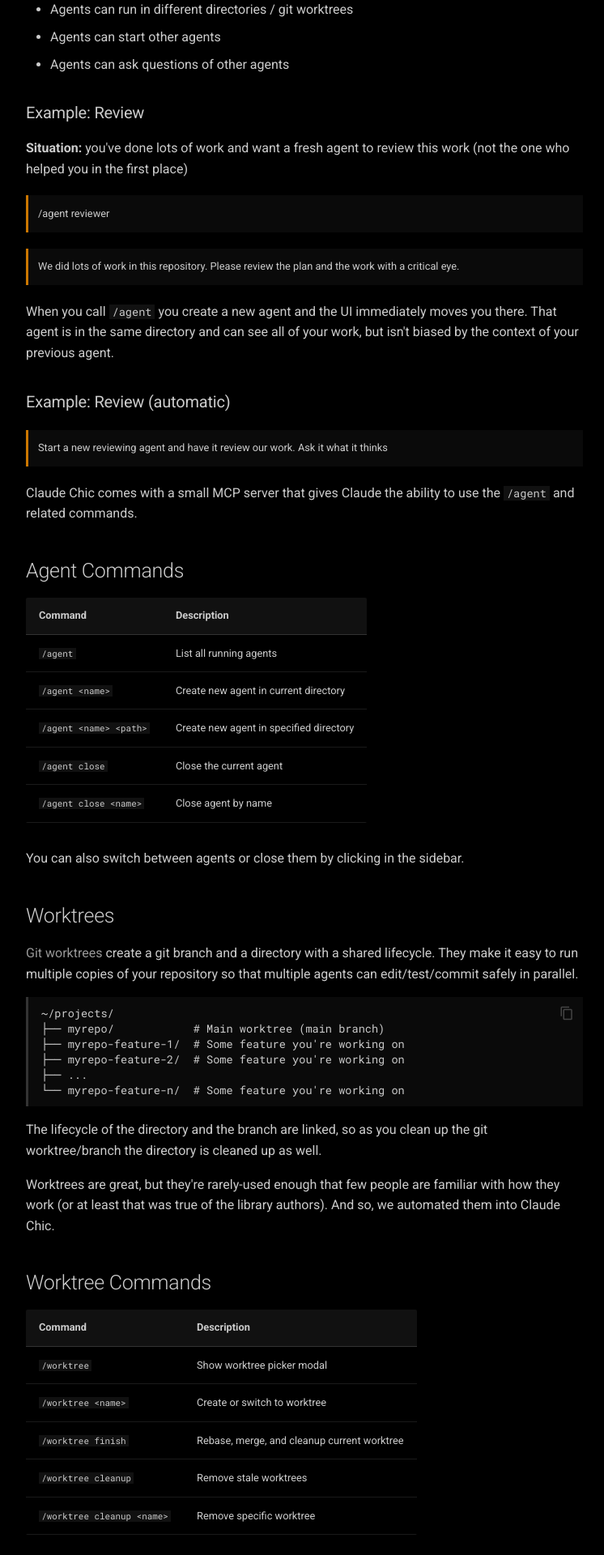
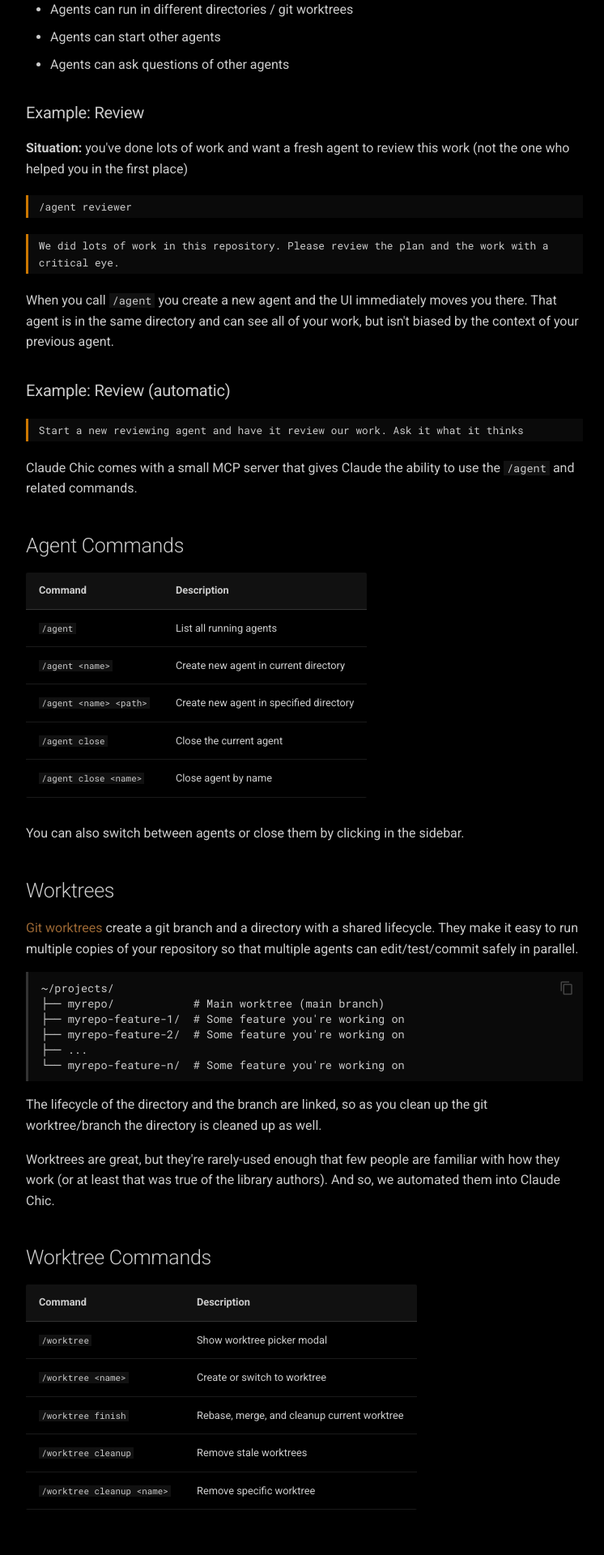
Before and after one commit to RunningStone/claudechic, an MkDocs documentation site: the page built from docs/agents.md, in a window 1280 px wide. Shown: the part 476-2396 px from the top of the page at 81% size, without its empty margins (264-1010 px from the left). Built offline with MkDocs 1.6.1 and Material for MkDocs 9.7.7, drawn with Linux system fonts in a browser that asks for light colours.

Commit message:
Style FAQ questions and chat admonitions in docs
- FAQ questions: transparent background, gray border (orange on hover)
- User/Claude admonitions: monospace font, compact padding, dimmed colors
- Links: dimmed orange instead of gray

Co-Authored-By: Claude Opus 4.5 <noreply@anthropic.com>

```diff
--- a/docs/stylesheets/extra.css
+++ b/docs/stylesheets/extra.css
@@ -162,6 +162,7 @@
 .md-typeset .admonition.question,
 .md-typeset details.question {
   border-left-color: #333333;
+  background-color: transparent !important;
 }
 
 .md-typeset details.question:hover {
@@ -173,34 +174,54 @@
   cursor: pointer;
   color: #cccccc;
   padding-left: 1em;
+  background-color: transparent !important;
 }
 
-/* User messages - orange accent (matching app's user message style) */
+/* Chat message admonitions - shared styles */
+.md-typeset .admonition.user,
+.md-typeset details.user,
+.md-typeset .admonition.claude,
+.md-typeset details.claude {
+  background-color: #0a0a0a;
+  font-family: var(--md-code-font-family);
+  padding: 0.1em 0.6em 0.1em 1em;
+}
+
+.md-typeset .admonition.user > .admonition-title,
+.md-typeset details.user > summary,
+.md-typeset .admonition.claude > .admonition-title,
+.md-typeset details.claude > summary {
+  font-weight: 500;
+  padding-left: 0;
+}
+
+.md-typeset .admonition.user p,
+.md-typeset details.user p,
+.md-typeset .admonition.claude p,
+.md-typeset details.claude p {
+  margin: 0.2em 0;
+}
+
+/* User messages - orange accent */
 .md-typeset .admonition.user,
 .md-typeset details.user {
   border-left-color: #cc7700;
-  background-color: #0a0a0a;
 }
 
 .md-typeset .admonition.user > .admonition-title,
 .md-typeset details.user > summary {
   color: #cc7700;
-  font-weight: 500;
-  padding-left: 0;
 }
 
-/* Claude messages - blue-gray accent (matching app's assistant message style) */
+/* Claude messages - blue-gray accent */
 .md-typeset .admonition.claude,
 .md-typeset details.claude {
   border-left-color: #557799;
-  background-color: #0a0a0a;
 }
 
 .md-typeset .admonition.claude > .admonition-title,
 .md-typeset details.claude > summary {
   color: #88aacc;
-  font-weight: 500;
-  padding-left: 0;
 }
 
 /* Hide the chevron/marker on details */
@@ -214,9 +235,9 @@
   display: none;
 }
 
-/* Links - muted, orange on hover */
+/* Links - dimmed orange, bright on hover */
 .md-typeset a {
-  color: #999999;
+  color: #996633;
   text-decoration: none;
 }
 
```
